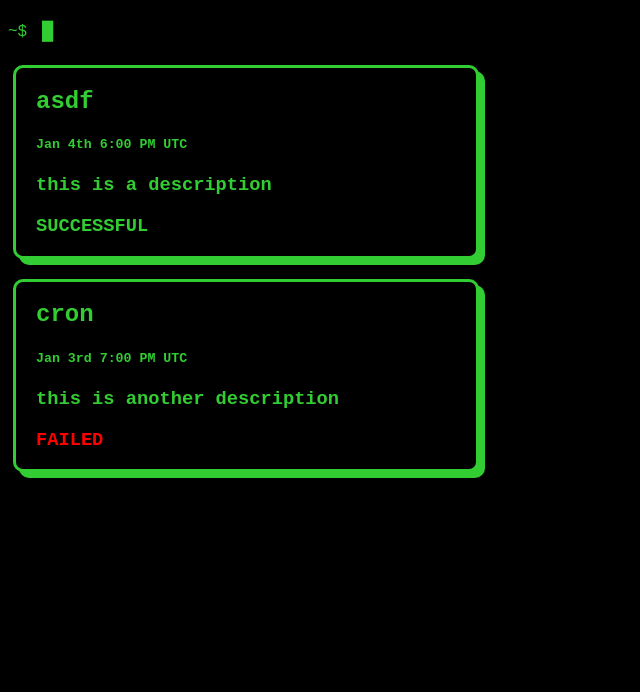
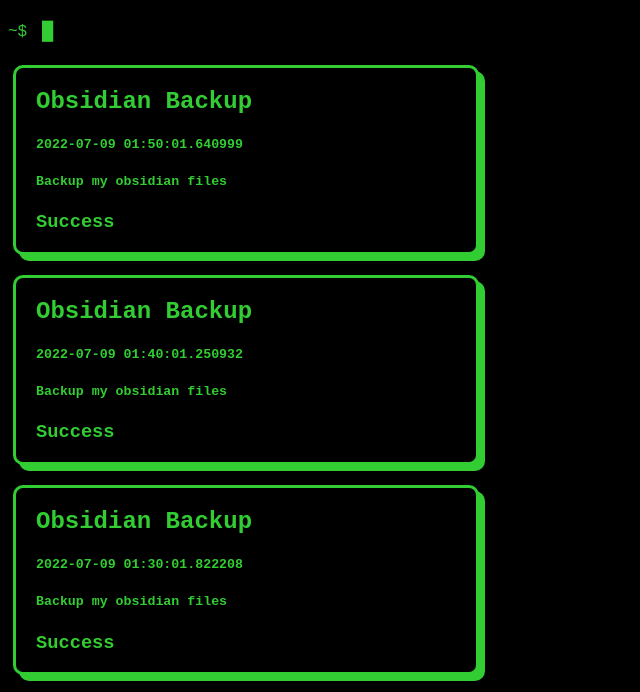
Before and after one commit to sidharthmrao/CroniCloud, a plain HTML site: page index.html in a window 1280 px wide. Shown: the part 61-753 px from the top of the page, without its empty margins (0-640 px from the left). Drawn offline with Linux system fonts and the light colour scheme.

Commit message:
Version 0.2.0: Added integration with visual interface; Search, Data,

```diff
--- a/data/backup.json
+++ b/data/backup.json
@@ -47,5 +47,299 @@
         "Name": "Obsidian Backup",
         "TimeStamp": "2022-07-08 17:06:10.105518",
         "Status": "Success"
+    },
+    "1262731ff23f632010c53d5b4e3981b1": {
+        "Category": "Backups",
+        "Description": "Backup my obsidian files",
+        "Name": "Obsidian Backup",
+        "TimeStamp": "2022-07-08 17:50:01.370926",
+        "Status": "Success"
+    },
+    "1d16acb87a62b5117d934d3f73252601": {
+        "Category": "Backups",
+        "Description": "Backup my obsidian files",
+        "Name": "Obsidian Backup",
+        "TimeStamp": "2022-07-08 18:00:01.892719",
+        "Status": "Success"
+    },
+    "26b275bc03e40fb383936095deb4e3a3": {
+        "Category": "Backups",
+        "Description": "Backup my obsidian files",
+        "Name": "Obsidian Backup",
+        "TimeStamp": "2022-07-08 18:10:01.366408",
+        "Status": "Success"
+    },
+    "bb4320ea2394433559eaeb42a32b2c9c": {
+        "Category": "Backups",
+        "Description": "Backup my obsidian files",
+        "Name": "Obsidian Backup",
+        "TimeStamp": "2022-07-08 18:20:01.706006",
+        "Status": "Success"
+    },
+    "e4f2800f02738679c3086d1b5018a7eb": {
+        "Category": "Backups",
+        "Description": "Backup my obsidian files",
+        "Name": "Obsidian Backup",
+        "TimeStamp": "2022-07-08 18:30:01.510174",
+        "Status": "Success"
+    },
+    "929e87ce64e1a050c1bb632836e39133": {
+        "Category": "Backups",
+        "Description": "Backup my obsidian files",
+        "Name": "Obsidian Backup",
+        "TimeStamp": "2022-07-08 18:42:05.001347",
+        "Status": "Success"
+    },
+    "5c29b777d05a28f94b53cc371498811d": {
+        "Category": "Backups",
+        "Description": "Backup my obsidian files",
+        "Name": "Obsidian Backup",
+        "TimeStamp": "2022-07-08 18:50:01.651917",
+        "Status": "Success"
+    },
+    "8eda492a1244260307ae5742b098c1c4": {
+        "Category": "Backups",
+        "Description": "Backup my obsidian files",
+        "Name": "Obsidian Backup",
+        "TimeStamp": "2022-07-08 19:00:01.298599",
+        "Status": "Success"
+    },
+    "84413e75116e0c18975f550bdac23a96": {
+        "Category": "Backups",
+        "Description": "Backup my obsidian files",
+        "Name": "Obsidian Backup",
+        "TimeStamp": "2022-07-08 19:10:01.685880",
+        "Status": "Success"
+    },
+    "c1739474b904aa2fd750b83672e1669c": {
+        "Category": "Backups",
+        "Description": "Backup my obsidian files",
+        "Name": "Obsidian Backup",
+        "TimeStamp": "2022-07-08 19:40:01.209813",
+        "Status": "Success"
+    },
+    "d2f08a1be942b689f0dc1c268d3650b4": {
+        "Category": "Backups",
+        "Description": "Backup my obsidian files",
+        "Name": "Obsidian Backup",
+        "TimeStamp": "2022-07-08 19:50:01.640841",
+        "Status": "Success"
+    },
+    "6cda0ede08b60fe97fecf44cbf114690": {
+        "Category": "Backups",
+        "Description": "Backup my obsidian files",
+        "Name": "Obsidian Backup",
+        "TimeStamp": "2022-07-08 20:00:01.189717",
+        "Status": "Success"
+    },
+    "e545a525f0ec9c3d2920aa56d3c613bd": {
+        "Category": "Backups",
+        "Description": "Backup my obsidian files",
+        "Name": "Obsidian Backup",
+        "TimeStamp": "2022-07-08 20:10:01.700016",
+        "Status": "Success"
+    },
+    "f2930575452fee4b98fb3d418d638090": {
+        "Category": "Backups",
+        "Description": "Backup my obsidian files",
+        "Name": "Obsidian Backup",
+        "TimeStamp": "2022-07-08 20:20:01.211641",
+        "Status": "Success"
+    },
+    "8f81d9d8dc7bbb0b57033113d4493b09": {
+        "Category": "Backups",
+        "Description": "Backup my obsidian files",
+        "Name": "Obsidian Backup",
+        "TimeStamp": "2022-07-08 20:30:01.614445",
+        "Status": "Success"
+    },
+    "9a7900a3eb6e45802178eddb63ba675f": {
+        "Category": "Backups",
+        "Description": "Backup my obsidian files",
+        "Name": "Obsidian Backup",
+        "TimeStamp": "2022-07-08 20:40:01.091841",
+        "Status": "Success"
+    },
+    "73ebf6cfa21ff798f0dff4db7e5a03fa": {
+        "Category": "Backups",
+        "Description": "Backup my obsidian files",
+        "Name": "Obsidian Backup",
+        "TimeStamp": "2022-07-08 20:50:01.762792",
+        "Status": "Success"
+    },
+    "bedf1c4adbbc8665a39f2cb2d9f39a67": {
+        "Category": "Backups",
+        "Description": "Backup my obsidian files",
+        "Name": "Obsidian Backup",
+        "TimeStamp": "2022-07-08 21:00:01.112647",
+        "Status": "Success"
+    },
+    "6731c5dcd295541517757b49ef5a1e49": {
+        "Category": "Backups",
+        "Description": "Backup my obsidian files",
+        "Name": "Obsidian Backup",
+        "TimeStamp": "2022-07-08 22:00:01.326050",
+        "Status": "Success"
+    },
+    "1b47d90ed128db48ecbecff38d3ecef6": {
+        "Category": "Backups",
+        "Description": "Backup my obsidian files",
+        "Name": "Obsidian Backup",
+        "TimeStamp": "2022-07-08 22:10:01.783738",
+        "Status": "Success"
+    },
+    "38c51987f239ac5a510afef15f1e21b5": {
+        "Category": "Backups",
+        "Description": "Backup my obsidian files",
+        "Name": "Obsidian Backup",
+        "TimeStamp": "2022-07-08 22:20:01.267423",
+        "Status": "Success"
+    },
+    "2fd476a457202c7c699def779026666c": {
+        "Category": "Backups",
+        "Description": "Backup my obsidian files",
+        "Name": "Obsidian Backup",
+        "TimeStamp": "2022-07-08 22:30:01.303540",
+        "Status": "Success"
+    },
+    "179e86430bbcd427997429cda78d00e7": {
+        "Category": "Backups",
+        "Description": "Backup my obsidian files",
+        "Name": "Obsidian Backup",
+        "TimeStamp": "2022-07-08 22:40:01.809381",
+        "Status": "Success"
+    },
+    "6cfe6e77a831cb48581955b3d510383a": {
+        "Category": "Backups",
+        "Description": "Backup my obsidian files",
+        "Name": "Obsidian Backup",
+        "TimeStamp": "2022-07-08 22:50:01.221175",
+        "Status": "Success"
+    },
+    "1a52decbf9becca8fa7b4ba0d6afa7fb": {
+        "Category": "Backups",
+        "Description": "Backup my obsidian files",
+        "Name": "Obsidian Backup",
+        "TimeStamp": "2022-07-08 23:00:01.650127",
+        "Status": "Success"
+    },
+    "7de5ee93915b44cd45279b386a6454fb": {
+        "Category": "Backups",
+        "Description": "Backup my obsidian files",
+        "Name": "Obsidian Backup",
+        "TimeStamp": "2022-07-08 23:10:01.334508",
+        "Status": "Success"
+    },
+    "cf173a3f5db34e17262787b35c8900aa": {
+        "Category": "Backups",
+        "Description": "Backup my obsidian files",
+        "Name": "Obsidian Backup",
+        "TimeStamp": "2022-07-08 23:20:01.796346",
+        "Status": "Success"
+    },
+    "709b496fd7bf6444f112d958d60a1583": {
+        "Category": "Backups",
+        "Description": "Backup my obsidian files",
+        "Name": "Obsidian Backup",
+        "TimeStamp": "2022-07-08 23:30:01.222233",
+        "Status": "Success"
+    },
+    "3e8a6851eecc11bc8d81aa87eb378ab7": {
+        "Category": "Backups",
+        "Description": "Backup my obsidian files",
+        "Name": "Obsidian Backup",
+        "TimeStamp": "2022-07-08 23:40:01.655541",
+        "Status": "Success"
+    },
+    "491c4ac6c57b4d2dbb2b915767fdbd11": {
+        "Category": "Backups",
+        "Description": "Backup my obsidian files",
+        "Name": "Obsidian Backup",
+        "TimeStamp": "2022-07-08 23:50:01.181762",
+        "Status": "Success"
+    },
+    "d76b2f3ddc85804e5117ae0846265d46": {
+        "Category": "Backups",
+        "Description": "Backup my obsidian files",
+        "Name": "Obsidian Backup",
+        "TimeStamp": "2022-07-09 00:00:01.584750",
+        "Status": "Success"
+    },
+    "4f649097eab2752ec55fda0d6e183e1c": {
+        "Category": "Backups",
+        "Description": "Backup my obsidian files",
+        "Name": "Obsidian Backup",
+        "TimeStamp": "2022-07-09 00:10:02.039320",
+        "Status": "Success"
+    },
+    "a14658ea0fdedeea1401f6bd94634d3d": {
+        "Category": "Backups",
+        "Description": "Backup my obsidian files",
+        "Name": "Obsidian Backup",
+        "TimeStamp": "2022-07-09 00:20:01.570315",
+        "Status": "Success"
+    },
+    "7df43042083086ad563106415eff345c": {
+        "Category": "Backups",
+        "Description": "Backup my obsidian files",
+        "Name": "Obsidian Backup",
+        "TimeStamp": "2022-07-09 00:30:01.255650",
+        "Status": "Success"
+    },
+    "1dc0b1f0e87ca59b355032d5487b788c": {
+        "Category": "Backups",
+        "Description": "Backup my obsidian files",
+        "Name": "Obsidian Backup",
+        "TimeStamp": "2022-07-09 00:40:01.709562",
+        "Status": "Success"
+    },
+    "14f8618a33eebda3ab1e48d9b8d1b472": {
+        "Category": "Backups",
+        "Description": "Backup my obsidian files",
+        "Name": "Obsidian Backup",
+        "TimeStamp": "2022-07-09 00:50:02.022571",
+        "Status": "Success"
+    },
+    "bf79aa2daf88209bf6e82efedcdef34b": {
+        "Category": "Backups",
+        "Description": "Backup my obsidian files",
+        "Name": "Obsidian Backup",
+        "TimeStamp": "2022-07-09 01:00:01.385279",
+        "Status": "Success"
+    },
+    "ec3c6724ee4a911799ceca261b5bf584": {
+        "Category": "Backups",
+        "Description": "Backup my obsidian files",
+        "Name": "Obsidian Backup",
+        "TimeStamp": "2022-07-09 01:10:01.178739",
+        "Status": "Success"
+    },
+    "0086272cc238021fbcdc512433f6d7e2": {
+        "Category": "Backups",
+        "Description": "Backup my obsidian files",
+        "Name": "Obsidian Backup",
+        "TimeStamp": "2022-07-09 01:20:01.585275",
+        "Status": "FAILED"
+    },
+    "d629b5d83103daee659abdee91f2219c": {
+        "Category": "Backups",
+        "Description": "Backup my obsidian files",
+        "Name": "Obsidian Backup",
+        "TimeStamp": "2022-07-09 01:30:01.822208",
+        "Status": "Success"
+    },
+    "765ba3af0a8d12cf4d8f9ae71a81b79e": {
+        "Category": "Backups",
+        "Description": "Backup my obsidian files",
+        "Name": "Obsidian Backup",
+        "TimeStamp": "2022-07-09 01:40:01.250932",
+        "Status": "Success"
+    },
+    "50513867460dd5af978ce894c1f25a52": {
+        "Category": "Backups",
+        "Description": "Backup my obsidian files",
+        "Name": "Obsidian Backup",
+        "TimeStamp": "2022-07-09 01:50:01.640999",
+        "Status": "Success"
     }
 }
--- a/scripts.js
+++ b/scripts.js
@@ -1,58 +1,77 @@
-let events = [{
-    title: "asdf",
-    description: "this is a description",
-    time: "Jan 4th 6:00 PM UTC",
-    status: "SUCCESSFUL",
-    id: 1
-}, {title: "cron", description: "this is another description", time: "Jan 3rd 7:00 PM UTC", status: "FAILED", id: 0}
-
-]
-
+let backups = {};
 
 function component_event(event) {
-    let title = event.title;
-    let description = event.description;
-    let time = event.time
-    let status = event.status
+    let title = event.Name;
+    let description = event.Description;
+    let time = event.TimeStamp
+    let status = event.Status
+    let group = event.Category
+    let id = event.id
     let element = document.createElement("div")
     element.classList.add("panel")
     element.innerHTML = `
         <h2>${title}</h2>
         <h5>${time}</h5>
-        <h3>${description}</h3>
-        <h3 style=${(status === "FAILED") ? `"color: red;"` : `"color: limegreen;"`}>${status}</h3>
+        <h5>${description}</h5>
+        <h3 style=${(status === "FAILED" || status==="Failed") ? `"color: red;"` : `"color: limegreen;"`}>${status}</h3>
     `
+    if (status === "FAILED" || status==="Failed") {
+        element.classList.add("panel_error")
+    }
     return element;
 }
 
+function populate(backups) {
+    let container = document.getElementById('event_list');
 
-function start() {
-    let container = document.getElementById('event_list');
-    let sorted_events = events.sort(function (a, b) {
-        return b.id - a.id
-    })
+    container.replaceChildren();
+
+    let sorted_events = [];
+
+    for (let i=0; i<Object.keys(backups).length; i++) {
+        let id = Object.keys(backups)[i];
+        let event = backups[id];
+        event.id = id;
+        sorted_events.push(event);
+    }
+
+    sorted_events = sorted_events.reverse();
+
     for (let i = 0; i < sorted_events.length; i++) {
         let element = component_event(sorted_events[i]);
         container.appendChild(element);
-        console.log(element)
     }
 }
 
-function populate(box_count) {
-    for (let i = 0; i < box_count; i++) {
-        console.log(i)
-    }
+function start() {
+    fetch("./data/backup.json")
+        .then(response => response.json())
+        .then(json=>{
+            backups = json;
+            populate(backups);
+        });
 }
-
-populate(5);
 
 function expand(id) {
     let element = document.getElementById(id);
-    console.log(element)
-    console.log(element.selectionStart);
     if (element.selectionStart > 0) {
         element.style.marginRight = -1.5 - (44 - element.selectionStart) + "ch";
     } else {
         element.style.marginRight = -1.5 - 44 + "ch";
     }
+
+    update(element.value);
 }
+
+function update(text) {
+    let sorted_backups = [];
+    for (let i=0; i<Object.keys(backups).length; i++) {
+        let id = Object.keys(backups)[i];
+        let backup = backups[id];
+        backup.id = id;
+        if (backup.Description.includes(text) || backup.Name.includes(text) || backup.Status.includes(text) || backup.Category.includes(text) || backup.TimeStamp.includes(text) || backup.id.includes(text)) {
+            sorted_backups.push(backup);
+        }
+    }
+    populate(sorted_backups);
+}
```
Also changed, not shown: styles.css (+11 -0 lines), 1 other file.
